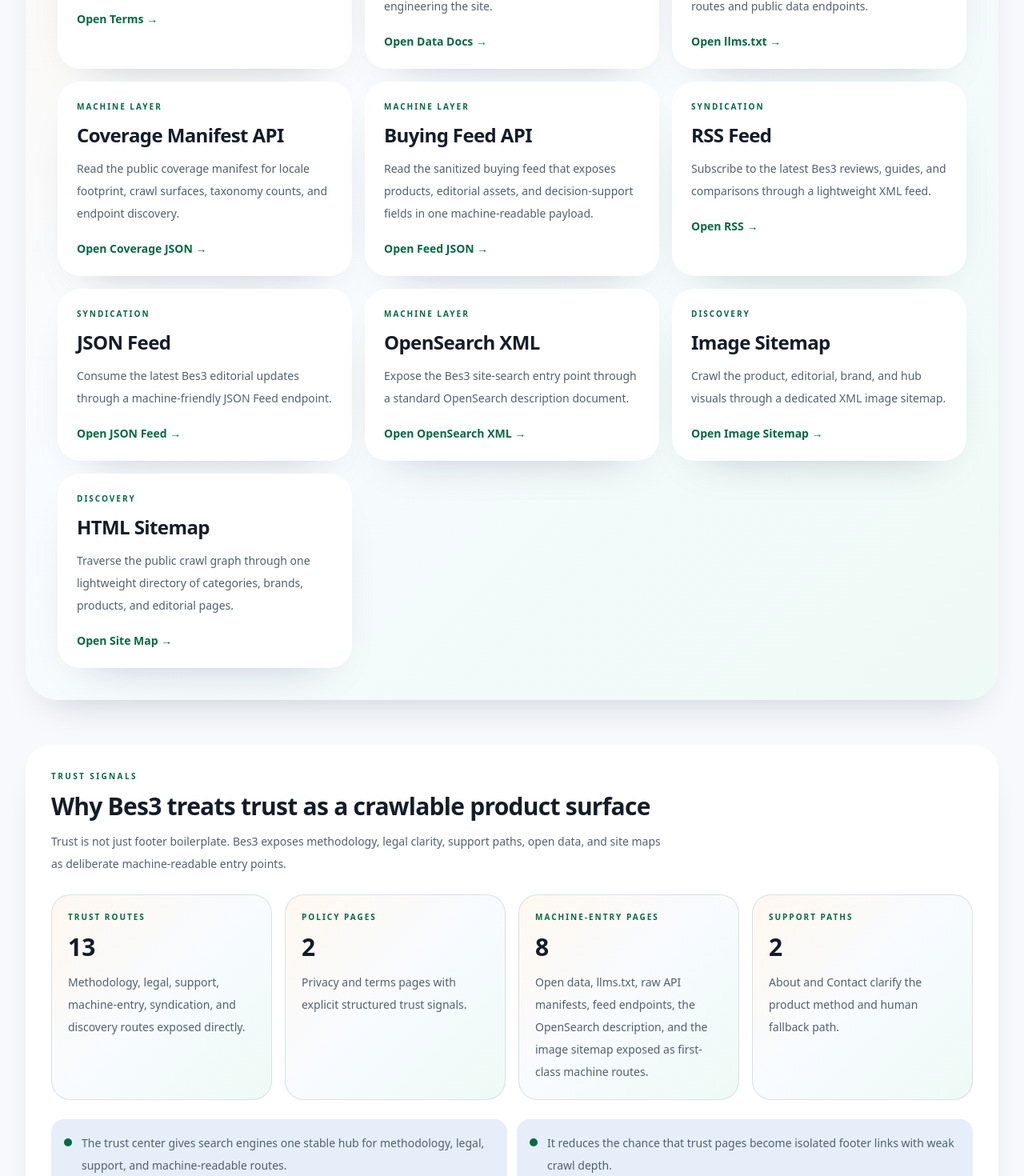
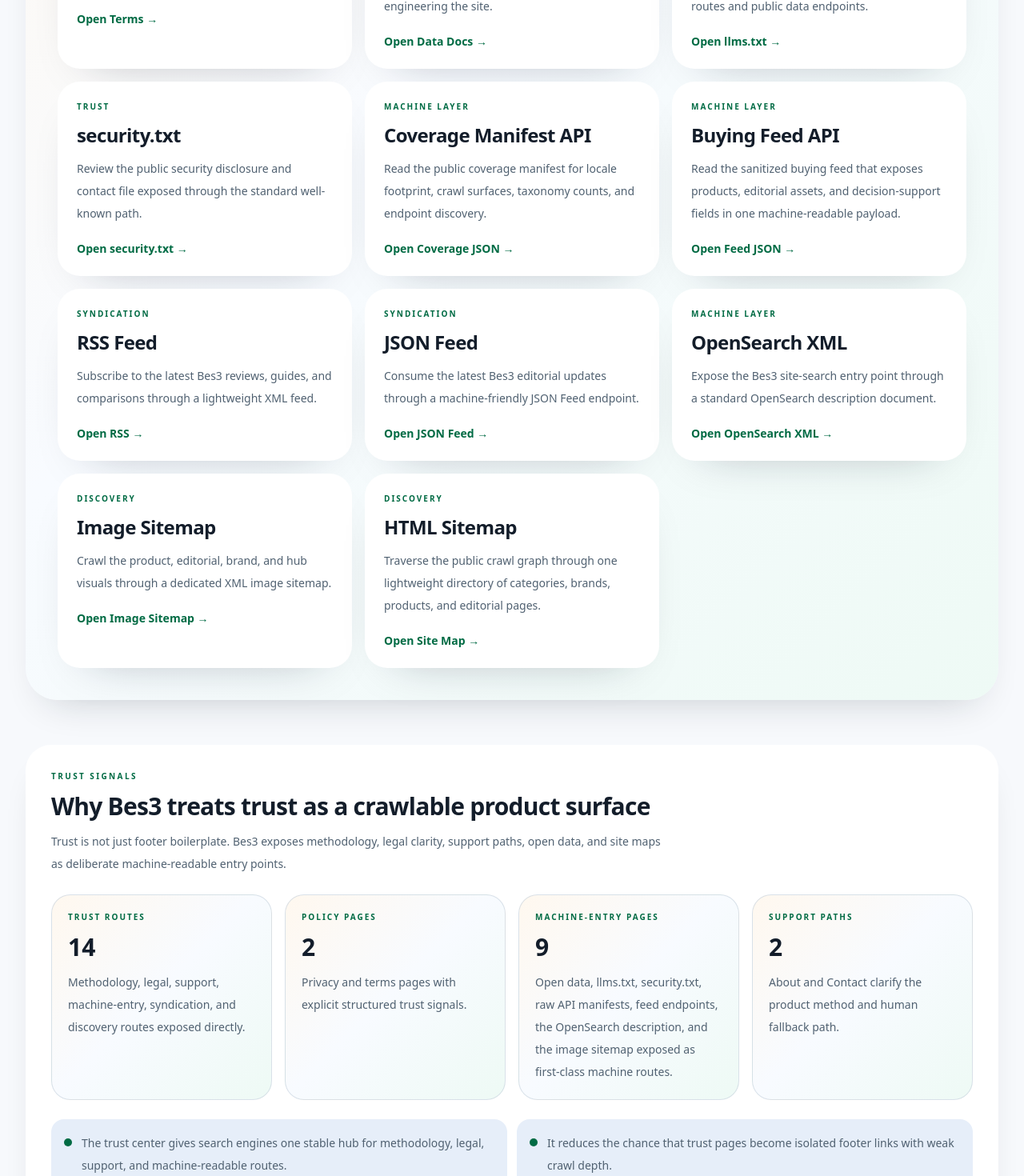
Before and after one commit to xxrenzhe/bes3, a Next.js app: page /trust in a window 1280 px wide. Shown: the part 874-2344 px from the top of the page at 80% size. Built offline with nearby package versions, Linux system fonts and the light colour scheme; no server answers; the database is empty.

Commit message:
Add security.txt trust surface

```diff
--- a/src/app/data/page.tsx
+++ b/src/app/data/page.tsx
@@ -101,6 +101,13 @@ export default async function OpenDataPage() {
       description: 'Standard XML description for discovering the Bes3 site-search entry point and search template.'
     },
     {
+      eyebrow: 'Trust',
+      title: 'security.txt',
+      href: '/.well-known/security.txt',
+      label: '/.well-known/security.txt',
+      description: 'Standard security disclosure file describing the public Bes3 contact and trust path for security issues.'
+    },
+    {
       eyebrow: 'Discovery',
       title: 'Image sitemap',
       href: '/media-sitemap.xml',
@@ -162,6 +169,11 @@ export default async function OpenDataPage() {
       name: 'Bes3 OpenSearch description',
       path: '/opensearch.xml',
       description: 'OpenSearch XML document for discovering and invoking the Bes3 site-search entry point.'
+    },
+    {
+      name: 'Bes3 security.txt',
+      path: '/.well-known/security.txt',
+      description: 'Well-known security disclosure file for the Bes3 trust and reporting surface.'
     },
     {
       name: 'Bes3 image sitemap',
--- a/src/app/llms.txt/route.ts
+++ b/src/app/llms.txt/route.ts
@@ -51,6 +51,7 @@ export async function GET(request: Request) {
     `- Trust center: ${siteUrl}/trust`,
     `- Methodology / trust: ${siteUrl}/about`,
     `- Contact: ${siteUrl}/contact`,
+    `- Security disclosure: ${siteUrl}/.well-known/security.txt`,
     `- Privacy policy: ${siteUrl}/privacy`,
     `- Terms of service: ${siteUrl}/terms`,
     '',
--- a/src/app/robots.ts
+++ b/src/app/robots.ts
@@ -20,6 +20,7 @@ export default function robots(): MetadataRoute.Robots {
           '/feed.xml',
           '/feed.json',
           '/opensearch.xml',
+          '/.well-known/security.txt',
           '/directory',
           '/start',
           '/tools',
--- a/src/app/site-map/page.tsx
+++ b/src/app/site-map/page.tsx
@@ -64,6 +64,7 @@ export default async function HtmlSitemapPage() {
   ]
   const machinePages = [
     { href: '/llms.txt', label: 'llms.txt' },
+    { href: '/.well-known/security.txt', label: 'security.txt' },
     { href: '/api/open/coverage', label: 'Coverage Manifest API' },
     { href: '/api/open/buying-feed', label: 'Buying Feed API' },
     { href: '/feed.xml', label: 'RSS Feed' },
--- a/src/app/trust/page.tsx
+++ b/src/app/trust/page.tsx
@@ -49,6 +49,13 @@ const TRUST_ROUTES = [
     href: '/llms.txt',
     label: 'Open llms.txt',
     description: 'Inspect the text-first machine manifest that points agents and crawlers to the main HTML routes and public data endpoints.'
+  },
+  {
+    eyebrow: 'Trust',
+    title: 'security.txt',
+    href: '/.well-known/security.txt',
+    label: 'Open security.txt',
+    description: 'Review the public security disclosure and contact file exposed through the standard well-known path.'
   },
   {
     eyebrow: 'Machine Layer',
@@ -122,7 +129,7 @@ export async function generateMetadata(): Promise<Metadata> {
     description: 'Browse the Bes3 trust surface: methodology, contact, privacy, terms, open data, llms.txt, feed endpoints, and sitemap routes from one clear entry point.',
     path: '/trust',
     locale: getRequestLocale(),
-    keywords: ['trust center', 'about bes3', 'privacy policy', 'terms of service', 'open data', 'llms.txt', 'rss feed', 'json feed', 'opensearch xml', 'image sitemap', 'html sitemap']
+    keywords: ['trust center', 'about bes3', 'privacy policy', 'terms of service', 'open data', 'llms.txt', 'security.txt', 'rss feed', 'json feed', 'opensearch xml', 'image sitemap', 'html sitemap']
   })
 }
 
@@ -189,14 +196,14 @@ export default function TrustPage() {
           stats={[
             { label: 'Trust routes', value: String(TRUST_ROUTES.length), note: 'Methodology, legal, support, machine-entry, syndication, and discovery routes exposed directly.' },
             { label: 'Policy pages', value: '2', note: 'Privacy and terms pages with explicit structured trust signals.' },
-            { label: 'Machine-entry pages', value: '8', note: 'Open data, llms.txt, raw API manifests, feed endpoints, the OpenSearch description, and the image sitemap exposed as first-class machine routes.' },
+            { label: 'Machine-entry pages', value: '9', note: 'Open data, llms.txt, security.txt, raw API manifests, feed endpoints, the OpenSearch description, and the image sitemap exposed as first-class machine routes.' },
             { label: 'Support paths', value: '2', note: 'About and Contact clarify the product method and human fallback path.' }
           ]}
           points={[
             'The trust center gives search engines one stable hub for methodology, legal, support, and machine-readable routes.',
             'It reduces the chance that trust pages become isolated footer links with weak crawl depth.',
             'The same routes are now suitable for policy review, citation, and recurring admin SEO audits.',
-            'Open data, llms.txt, machine manifests, feed endpoints, the OpenSearch description, and the image sitemap sit next to legal and methodology pages because they also affect crawl trust and machine interpretation.'
+            'Open data, llms.txt, security.txt, machine manifests, feed endpoints, the OpenSearch description, and the image sitemap sit next to legal and methodology pages because they also affect crawl trust and machine interpretation.'
           ]}
         />
 
--- a/src/app/trust/sitemap.ts
+++ b/src/app/trust/sitemap.ts
@@ -32,6 +32,12 @@ export default async function sitemap(): Promise<MetadataRoute.Sitemap> {
       priority: 0.5
     },
     {
+      url: new URL('/.well-known/security.txt', siteUrl).toString(),
+      lastModified,
+      changeFrequency: 'monthly',
+      priority: 0.44
+    },
+    {
       url: new URL('/feed.xml', siteUrl).toString(),
       lastModified,
       changeFrequency: 'daily',
--- /dev/null
+++ b/src/lib/security-txt.ts
@@ -0,0 +1,39 @@
+import { getLatestTimestamp } from '@/lib/http-cache'
+import { listBrands, listPublishedArticles, listPublishedProducts } from '@/lib/site-data'
+import { getSiteUrl } from '@/lib/site-url'
+
+function addDays(date: Date, days: number) {
+  const next = new Date(date)
+  next.setUTCDate(next.getUTCDate() + days)
+  return next
+}
+
+export async function buildSecurityTxt() {
+  const siteUrl = getSiteUrl()
+  const [articles, brands, products] = await Promise.all([
+    listPublishedArticles(),
+    listBrands(),
+    listPublishedProducts()
+  ])
+
+  const lastModified = getLatestTimestamp([
+    ...articles.map((article) => article.updatedAt || article.publishedAt || article.createdAt),
+    ...products.map((product) => product.updatedAt || product.publishedAt),
+    ...brands.map((brand) => brand.latestUpdate)
+  ])
+  const expires = addDays(new Date(lastModified), 180).toISOString()
+
+  const body = [
+    `Contact: ${siteUrl}/contact`,
+    `Canonical: ${siteUrl}/.well-known/security.txt`,
+    `Policy: ${siteUrl}/trust`,
+    `Hiring: ${siteUrl}/about`,
+    'Preferred-Languages: en, es, de, fr, ja',
+    `Expires: ${expires}`
+  ].join('\n')
+
+  return {
+    body,
+    lastModified
+  }
+}
--- a/src/lib/seo-ops.ts
+++ b/src/lib/seo-ops.ts
@@ -613,9 +613,15 @@ async function inspectRenderedPages(paths: string[]) {
 }
 
 const TRUST_SURFACE_PATHS = ['/trust', '/about', '/contact', '/privacy', '/terms', '/data', '/site-map'] as const
-const MACHINE_ENTRY_PATHS = ['/llms.txt', '/api/open/coverage', '/api/open/buying-feed', '/feed.xml', '/feed.json', '/opensearch.xml', '/media-sitemap.xml'] as const
+const MACHINE_ENTRY_PATHS = ['/llms.txt', '/.well-known/security.txt', '/api/open/coverage', '/api/open/buying-feed', '/feed.xml', '/feed.json', '/opensearch.xml', '/media-sitemap.xml'] as const
 const TRUST_SURFACE_LINK_TARGETS = [...TRUST_SURFACE_PATHS, ...MACHINE_ENTRY_PATHS]
 const MACHINE_ENTRY_ENDPOINTS = [
+  {
+    pathname: '/.well-known/security.txt',
+    title: 'security.txt',
+    expectedContentType: 'text/plain',
+    requiredFields: ['Contact:', 'Canonical:', 'Expires:']
+  },
   {
     pathname: '/api/open/coverage',
     title: 'Coverage manifest',
@@ -805,7 +811,7 @@ async function inspectTrustSurface() {
         }
       ]
     } else {
-      const requiredRefs = ['/trust', '/data', '/site-map', '/about', '/api/open/coverage', '/api/open/buying-feed', '/feed.xml', '/feed.json', '/opensearch.xml', '/media-sitemap.xml']
+      const requiredRefs = ['/trust', '/data', '/site-map', '/about', '/.well-known/security.txt', '/api/open/coverage', '/api/open/buying-feed', '/feed.xml', '/feed.json', '/opensearch.xml', '/media-sitemap.xml']
       const missing = requiredRefs.filter((ref) => !body.includes(ref))
       if (missing.length > 0) {
         llmsFinding = [
--- a/src/lib/structured-data.ts
+++ b/src/lib/structured-data.ts
@@ -120,6 +120,7 @@ const TRUST_PAGE_LINKS: ItemListEntry[] = [
   { name: 'Open Data Coverage', path: '/data' },
   { name: 'HTML Sitemap', path: '/site-map' },
   { name: 'LLMs Manifest', path: '/llms.txt' },
+  { name: 'security.txt', path: '/.well-known/security.txt' },
   { name: 'Coverage Manifest API', path: '/api/open/coverage' },
   { name: 'Buying Feed API', path: '/api/open/buying-feed' },
   { name: 'RSS Feed', path: '/feed.xml' },
```
Also changed, not shown: src/app/.well-known/security.txt/route.ts (added).
